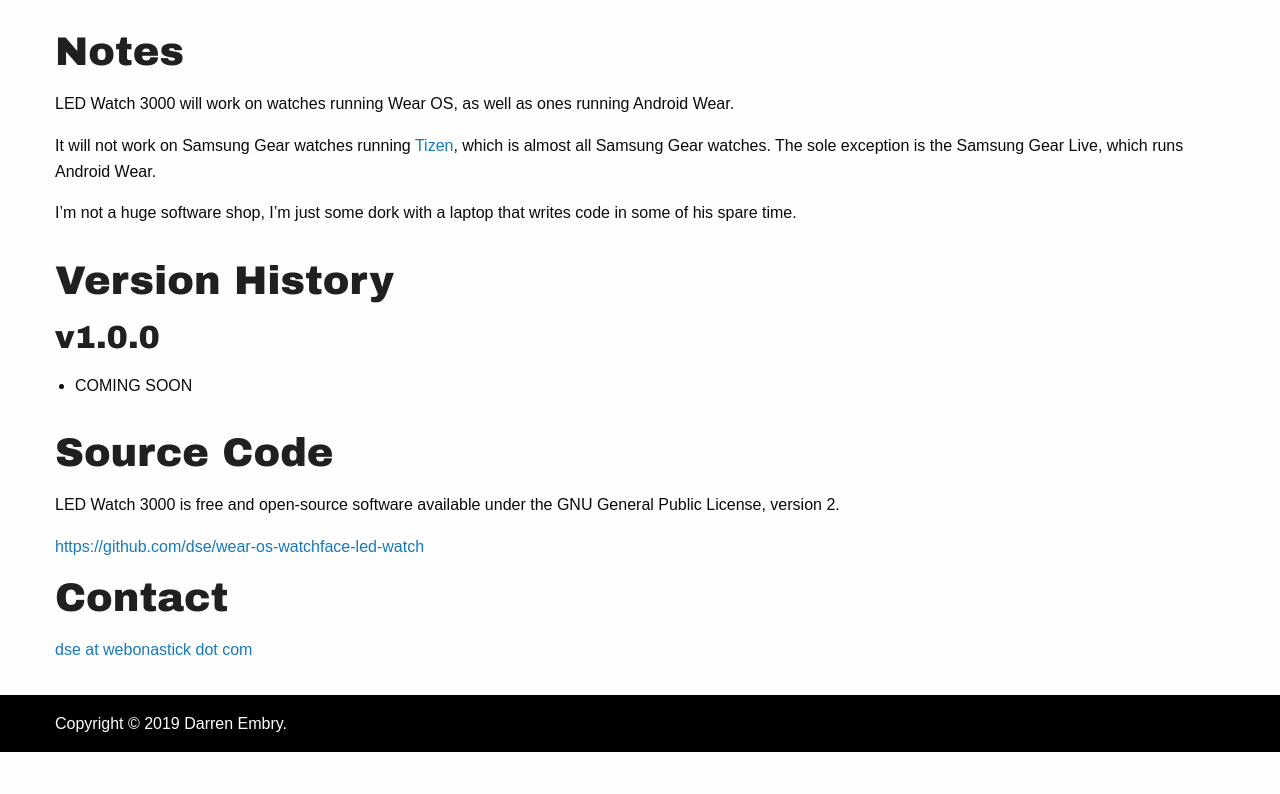
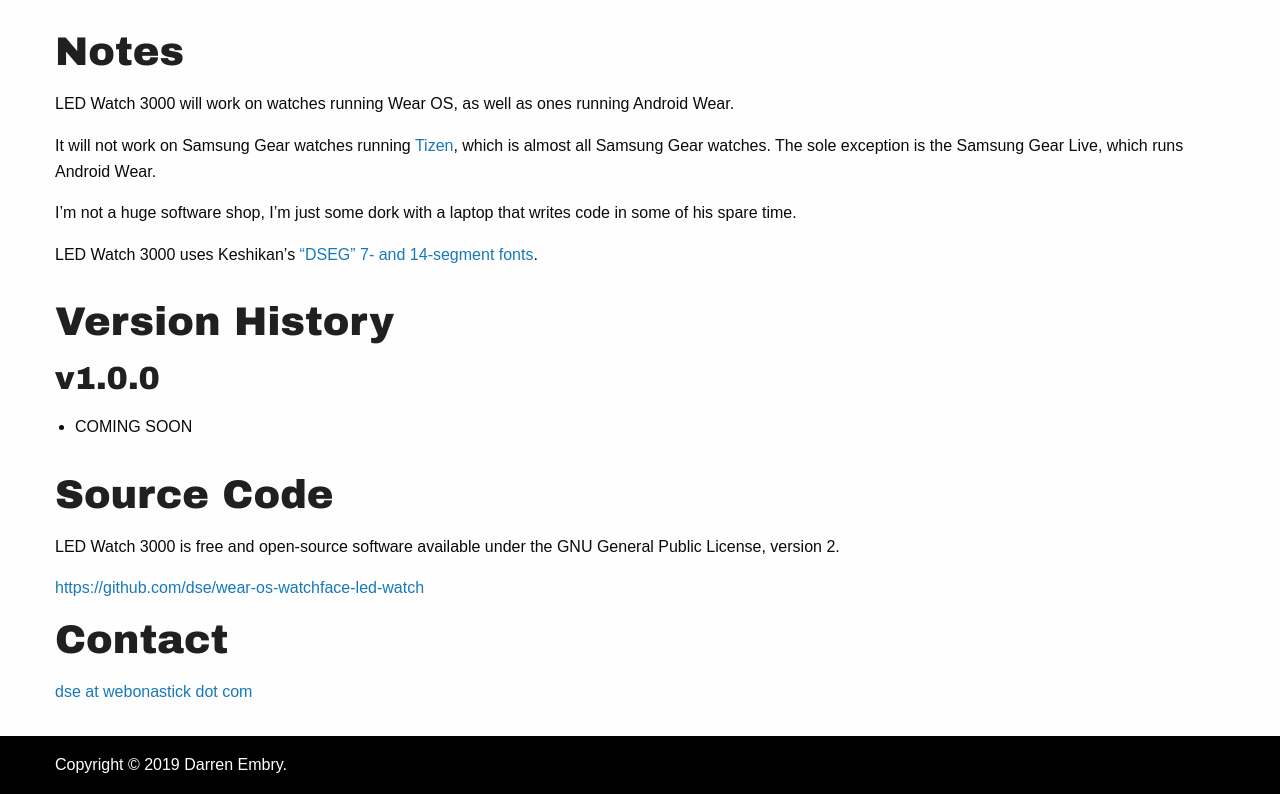
Before and after one commit to dse/wear-os-website, a website: page led-watch-3000/index.html in a window 1280 px wide. Shown: the part 1371-2165 px from the top of the page. Before the commit the page ends 2123 px from the top, so only its background shows below. Drawn offline with Linux system fonts and the light colour scheme.

Commit message:
credit to dseg fonts

```diff
--- a/led-watch-3000/index.html
+++ b/led-watch-3000/index.html
@@ -201,6 +201,10 @@
                             in some of his spare time.
                         </p>
 
+                        <p>
+                            LED Watch 3000 uses Keshikan&rsquo;s <a target="_blank" href="https://www.keshikan.net/fonts-e.html">&ldquo;DSEG&rdquo; 7- and 14-segment fonts</a>.
+                        </p>
+
                     </section>
 
                     <section>
```
